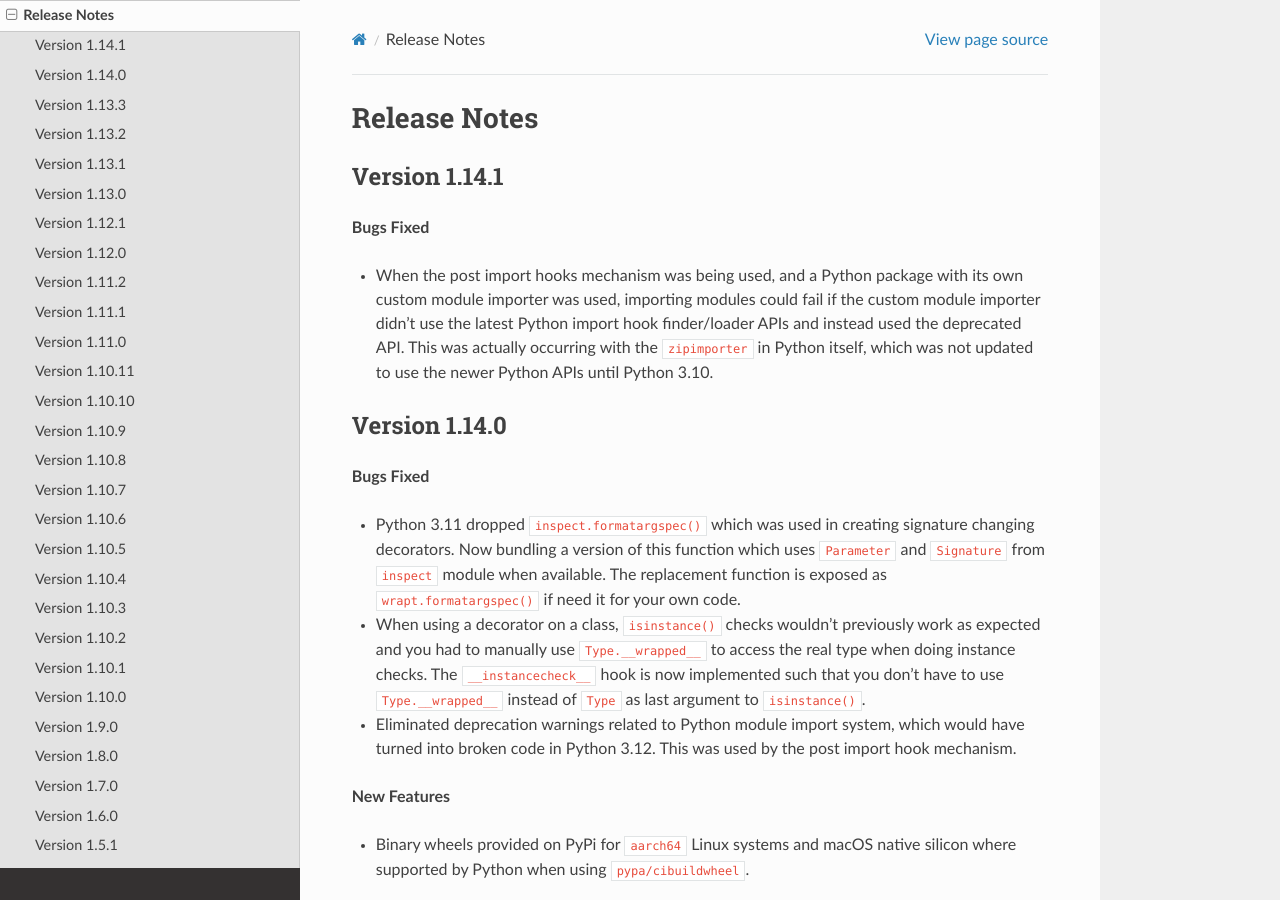
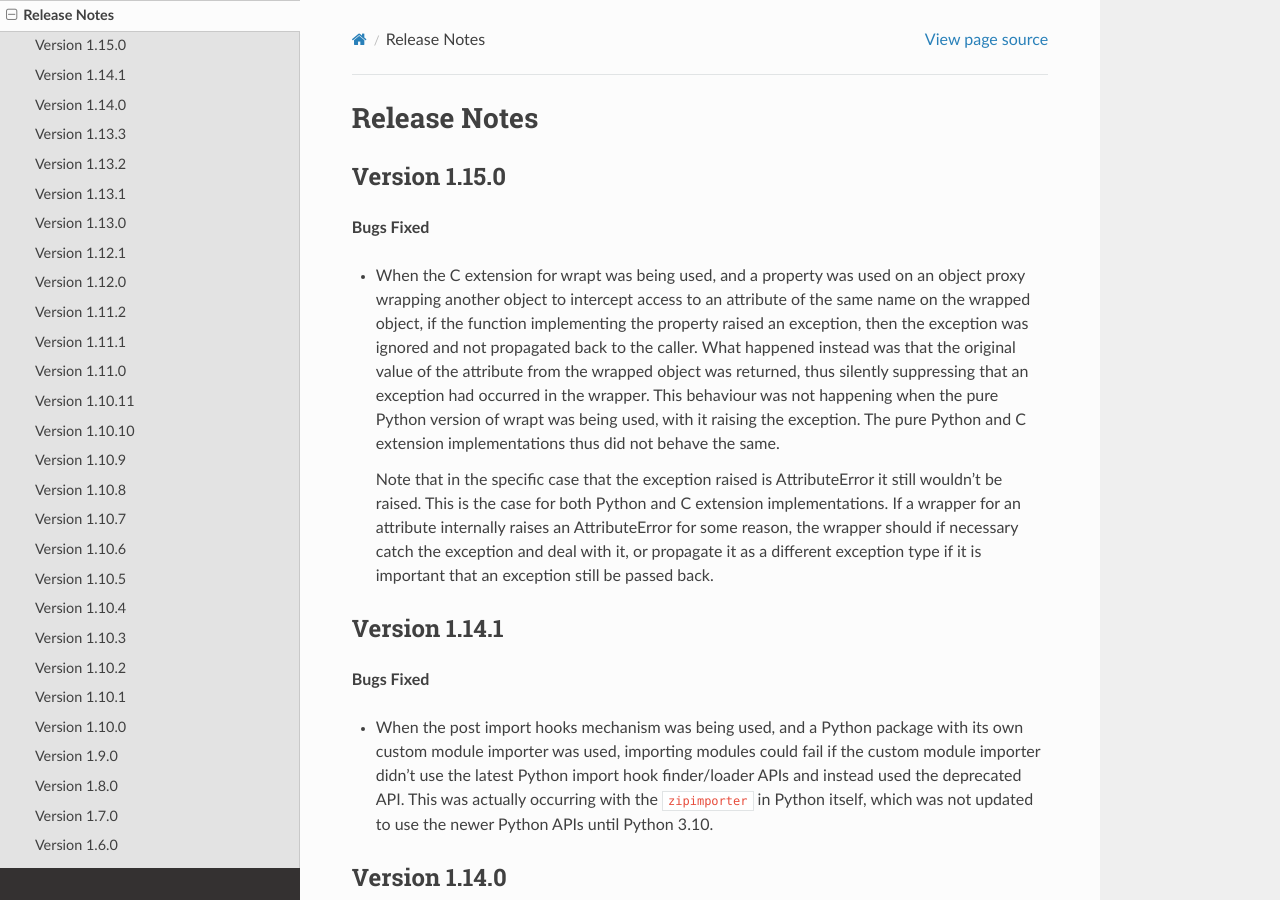
Before and after one commit to GrahamDumpleton/wrapt, a Sphinx documentation site: the page built from docs/changes.rst, in a window 1280 px wide and 900 px high. Built offline with Sphinx 7.4.7 and the Read the Docs theme 2.0.0, drawn with Linux system fonts in a browser that asks for light colours.

Commit message:
Fix handing of exceptions in attribute wrappers on a proxy object.

```diff
--- a/docs/changes.rst
+++ b/docs/changes.rst
@@ -1,5 +1,28 @@
 Release Notes
 =============
+
+Version 1.15.0
+--------------
+
+**Bugs Fixed**
+
+* When the C extension for wrapt was being used, and a property was used on an
+  object proxy wrapping another object to intercept access to an attribute of
+  the same name on the wrapped object, if the function implementing the property
+  raised an exception, then the exception was ignored and not propagated back to
+  the caller. What happened instead was that the original value of the attribute
+  from the wrapped object was returned, thus silently suppressing that an
+  exception had occurred in the wrapper. This behaviour was not happening when
+  the pure Python version of wrapt was being used, with it raising the
+  exception. The pure Python and C extension implementations thus did not behave
+  the same.
+
+  Note that in the specific case that the exception raised is AttributeError it
+  still wouldn't be raised. This is the case for both Python and C extension
+  implementations. If a wrapper for an attribute internally raises an
+  AttributeError for some reason, the wrapper should if necessary catch the
+  exception and deal with it, or propagate it as a different exception type if
+  it is important that an exception still be passed back.
 
 Version 1.14.1
 --------------
```
Also changed, not shown: 2 other files.
